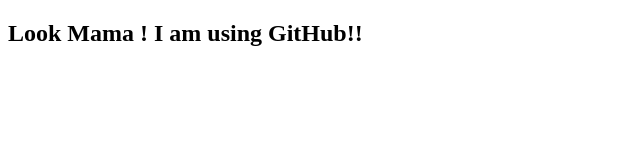
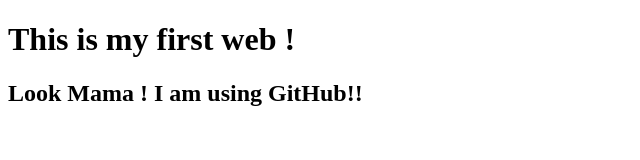
Before and after one commit to mehediapee/my-first-website, a plain HTML site: page index.html in a window 1280 px wide. Shown: the whole page, without its empty margins (0-640 px from the left). Drawn offline with Linux system fonts and the light colour scheme.

Commit message:
update 1

```diff
--- a/index.html
+++ b/index.html
@@ -6,6 +6,7 @@
     <title>Document</title>
 </head>
 <body>
+    <h1>This is my first web !</h1>
     <h2>Look Mama ! I am using GitHub!!</h2>
 </body>
 </html>
```
